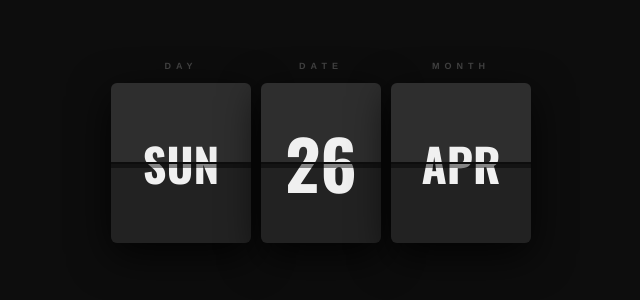
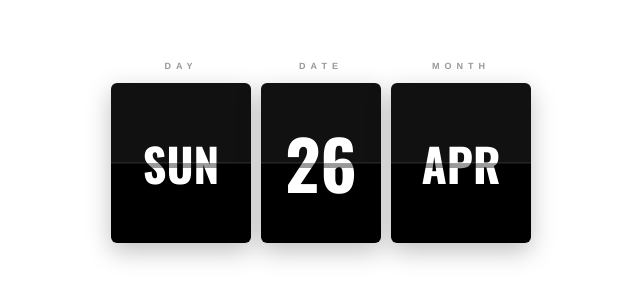
Before and after one commit to juddgeme/flip-date, a plain HTML site: page index.html in a window 1280 px wide. Shown: the part 248-548 px from the top of the page, without its empty margins (319-959 px from the left). Drawn offline with nearby package versions, Linux system fonts and the light colour scheme.

Commit message:
Update index.html

```diff
--- a/index.html
+++ b/index.html
@@ -7,31 +7,34 @@
 <link href="https://fonts.googleapis.com/css2?family=Oswald:wght@700&display=swap" rel="stylesheet">
 <style>
 *,*::before,*::after{box-sizing:border-box;margin:0;padding:0}
-body{background:#0d0d0d;display:flex;justify-content:center;align-items:center;min-height:100vh;font-family:'Oswald','Helvetica Neue',Arial,sans-serif}
+html,body{background:transparent;width:100%;height:100%}
+body{display:flex;justify-content:center;align-items:center;min-height:100vh;font-family:'Oswald','Helvetica Neue',Arial,sans-serif}
+
+.scale-wrap{display:flex;justify-content:center;align-items:center;transform-origin:center center}
 
 .flip-display{display:flex;gap:10px;align-items:flex-start}
 
 .unit-wrap{display:flex;flex-direction:column;align-items:center;gap:12px}
-.unit-lbl{font-size:9px;letter-spacing:5px;text-transform:uppercase;font-weight:700;color:#444;font-family:'Helvetica Neue',Arial,sans-serif}
+.unit-lbl{font-size:9px;letter-spacing:5px;text-transform:uppercase;font-weight:700;color:#999;font-family:'Helvetica Neue',Arial,sans-serif}
 
-.fc{position:relative;border-radius:6px;box-shadow:0 12px 40px rgba(0,0,0,0.8)}
+.fc{position:relative;border-radius:6px;box-shadow:0 8px 24px rgba(0,0,0,0.25)}
 .fc-upper,.fc-lower{position:absolute;left:0;width:100%;height:50%;overflow:hidden}
-.fc-upper{top:0;border-radius:6px 6px 0 0;background:#2e2e2e}
-.fc-lower{bottom:0;border-radius:0 0 6px 6px;background:#222}
+.fc-upper{top:0;border-radius:6px 6px 0 0;background:#111}
+.fc-lower{bottom:0;border-radius:0 0 6px 6px;background:#000}
 
 .ht{position:absolute;left:0;width:100%;height:200%;display:flex;align-items:center;justify-content:center}
 .fc-upper .ht{top:0}
 .fc-lower .ht{bottom:0}
 
-.cv{color:#f0f0f0;line-height:1;user-select:none;font-weight:700}
+.cv{color:#fff;line-height:1;user-select:none;font-weight:700}
 
-.fc-div{position:absolute;top:50%;left:0;width:100%;height:2px;background:#0d0d0d;z-index:30;transform:translateY(-50%)}
-.fc-lower::after{content:'';position:absolute;top:0;left:0;right:0;height:5px;background:rgba(0,0,0,0.45);z-index:2}
+.fc-div{position:absolute;top:50%;left:0;width:100%;height:2px;background:rgba(255,255,255,0.08);z-index:30;transform:translateY(-50%)}
+.fc-lower::after{content:'';position:absolute;top:0;left:0;right:0;height:5px;background:rgba(0,0,0,0.4);z-index:2}
 
 /* Animated pieces */
-.flap{position:absolute;top:0;left:0;width:100%;height:50%;overflow:hidden;border-radius:6px 6px 0 0;background:#2e2e2e;z-index:20;transform-origin:bottom center}
+.flap{position:absolute;top:0;left:0;width:100%;height:50%;overflow:hidden;border-radius:6px 6px 0 0;background:#111;z-index:20;transform-origin:bottom center}
 .flap .ht{top:0}
-.fold{position:absolute;bottom:0;left:0;width:100%;height:50%;overflow:hidden;border-radius:0 0 6px 6px;background:#222;z-index:19;transform-origin:top center;transform:perspective(300px) rotateX(90deg)}
+.fold{position:absolute;bottom:0;left:0;width:100%;height:50%;overflow:hidden;border-radius:0 0 6px 6px;background:#000;z-index:19;transform-origin:top center;transform:perspective(300px) rotateX(90deg)}
 .fold .ht{bottom:0}
 
 .flap.go{animation:flapDown 0.28s ease-in forwards}
@@ -49,7 +52,9 @@ body{background:#0d0d0d;display:flex;justify-content:center;align-items:center;m
 </head>
 <body>
 
-<div class="flip-display" id="flip-display"></div>
+<div class="scale-wrap" id="scale-wrap">
+  <div class="flip-display" id="flip-display"></div>
+</div>
 
 <script>
 const DAYS   = ['SUN','MON','TUE','WED','THU','FRI','SAT'];
@@ -90,6 +95,16 @@ const display = document.getElementById('flip-display');
 display.appendChild(makeCard('Day',   140, 160, 46));
 display.appendChild(makeCard('Date',  120, 160, 68));
 display.appendChild(makeCard('Month', 140, 160, 46));
+
+// Responsive scaling
+const NATURAL_W = 440; // natural width of the full display
+function scaleDisplay() {
+  const available = window.innerWidth;
+  const scale = Math.min(1, available / NATURAL_W);
+  document.getElementById('scale-wrap').style.transform = `scale(${scale})`;
+}
+window.addEventListener('resize', scaleDisplay);
+scaleDisplay();
 
 function setCard(id, val) {
   document.querySelectorAll('#fc-' + id + ' .cv').forEach(el => el.textContent = val);
```
